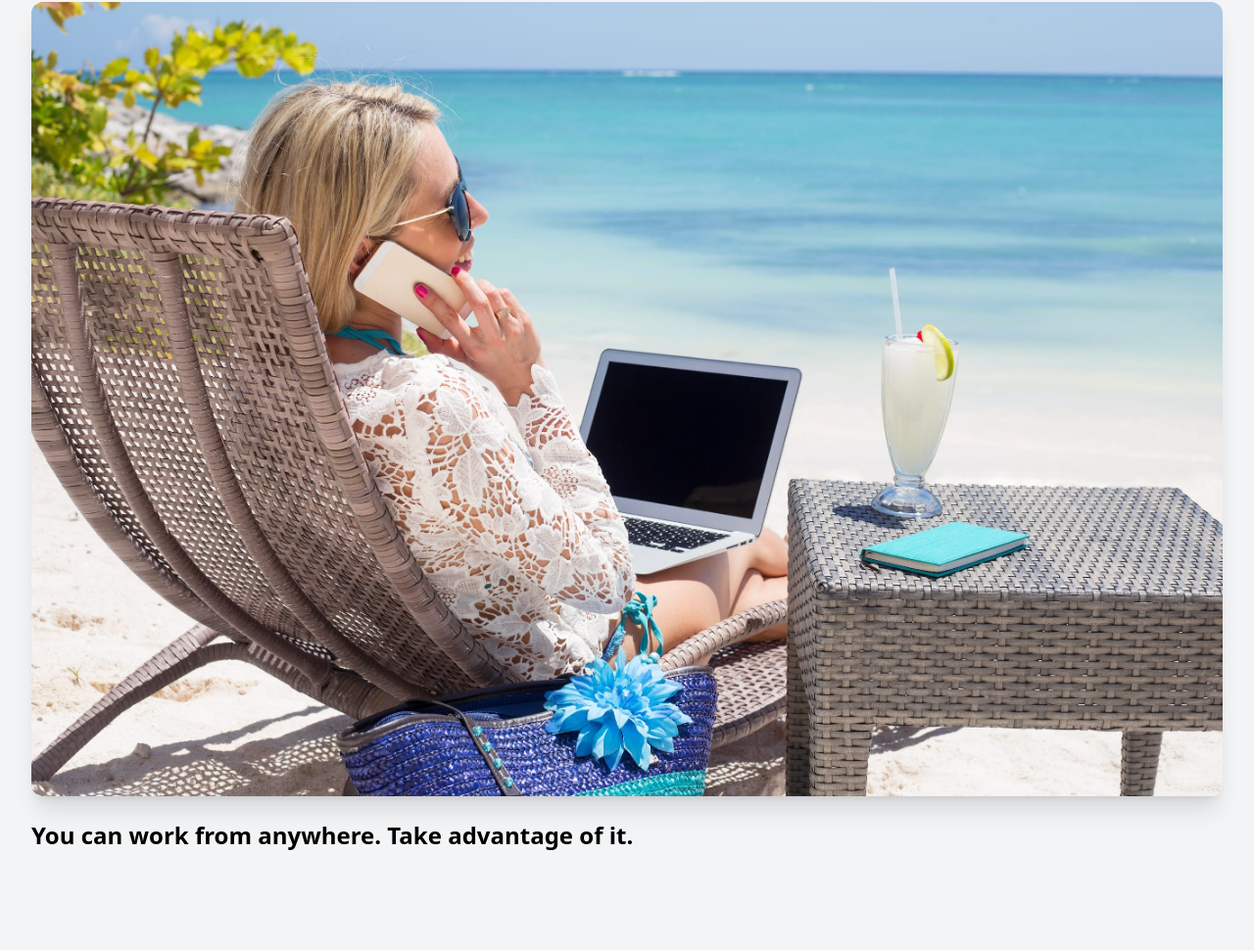
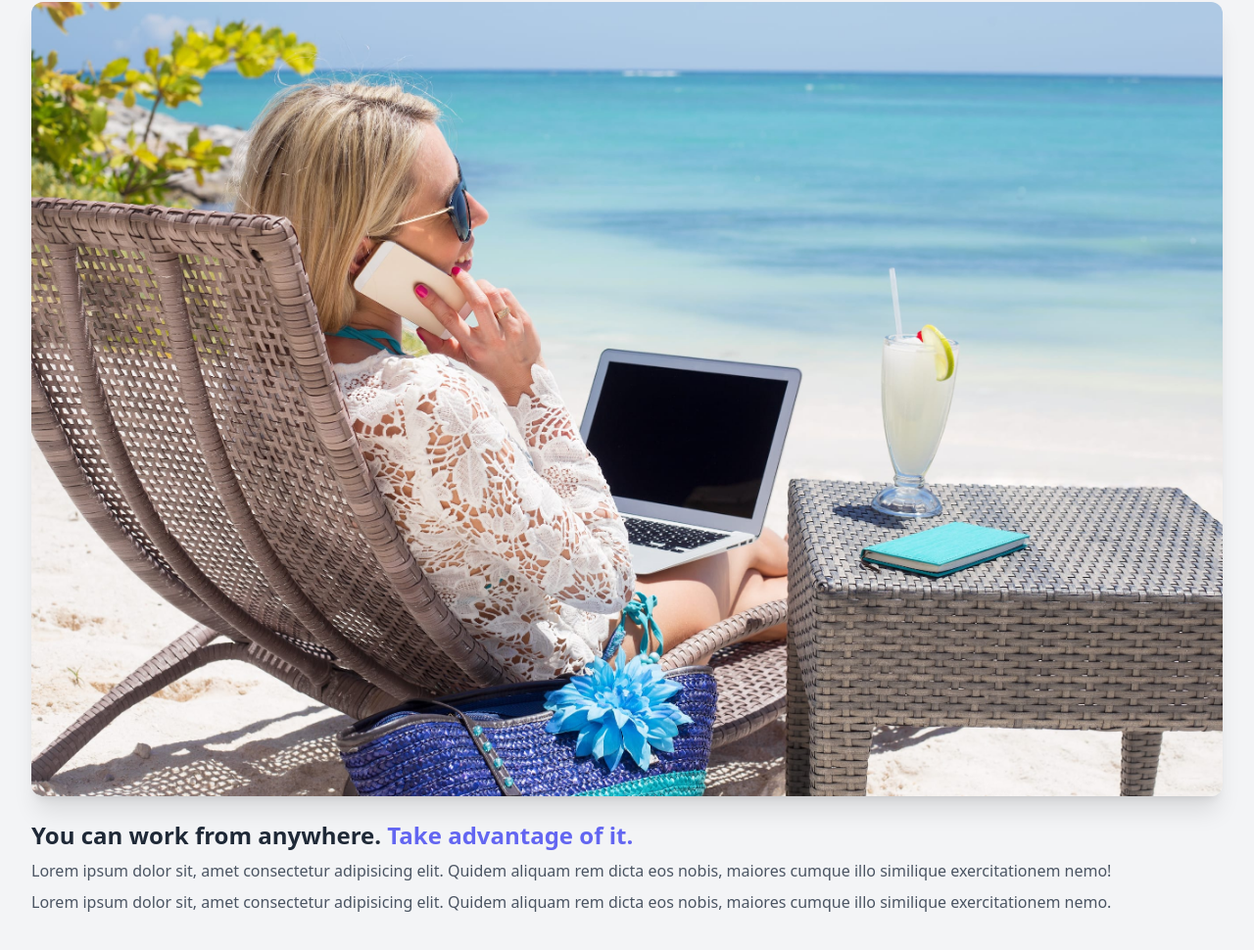
Before and after one commit to codehiker07/utility-first-workflow, a plain HTML site: page index.html in a window 1280 px wide. Shown: the part 110-1080 px from the top of the page at 98% size. Before the commit the page ends 1027 px from the top, so only its background shows below. Drawn offline with nearby package versions, Linux system fonts and the light colour scheme.

Commit message:
paragraph added

```diff
--- a/index.html
+++ b/index.html
@@ -11,7 +11,18 @@
     <div class="px-8 py-12">
         <img class="h-10" src="images/logo.svg" alt="Workcation">
         <img class="mt-6 rounded-xl shadow-xl" src="images/beach-work.jpg" alt="Woman Workcation On the Beach">
-        <h1 class="mt-6 text-2xl font-bold">You can work from anywhere. Take advantage of it.</h1>
+        <h1 class="mt-6 text-2xl font-bold text-gray-800">You can work from anywhere. <span class="text-indigo-500">Take
+                advantage of
+                it.</span></h1>
+        <p class="mt-2 text-gray-600">Lorem ipsum dolor sit, amet consectetur adipisicing elit. Quidem aliquam rem dicta
+            eos nobis,
+            maiores cumque
+            illo similique exercitationem nemo!</p>
+        <p class="mt-2 text-gray-600">Lorem ipsum dolor sit, amet consectetur adipisicing elit. Quidem aliquam rem dicta
+            eos nobis,
+            maiores cumque
+            illo similique exercitationem nemo.</p>
+
     </div>
 
 </body>
```
